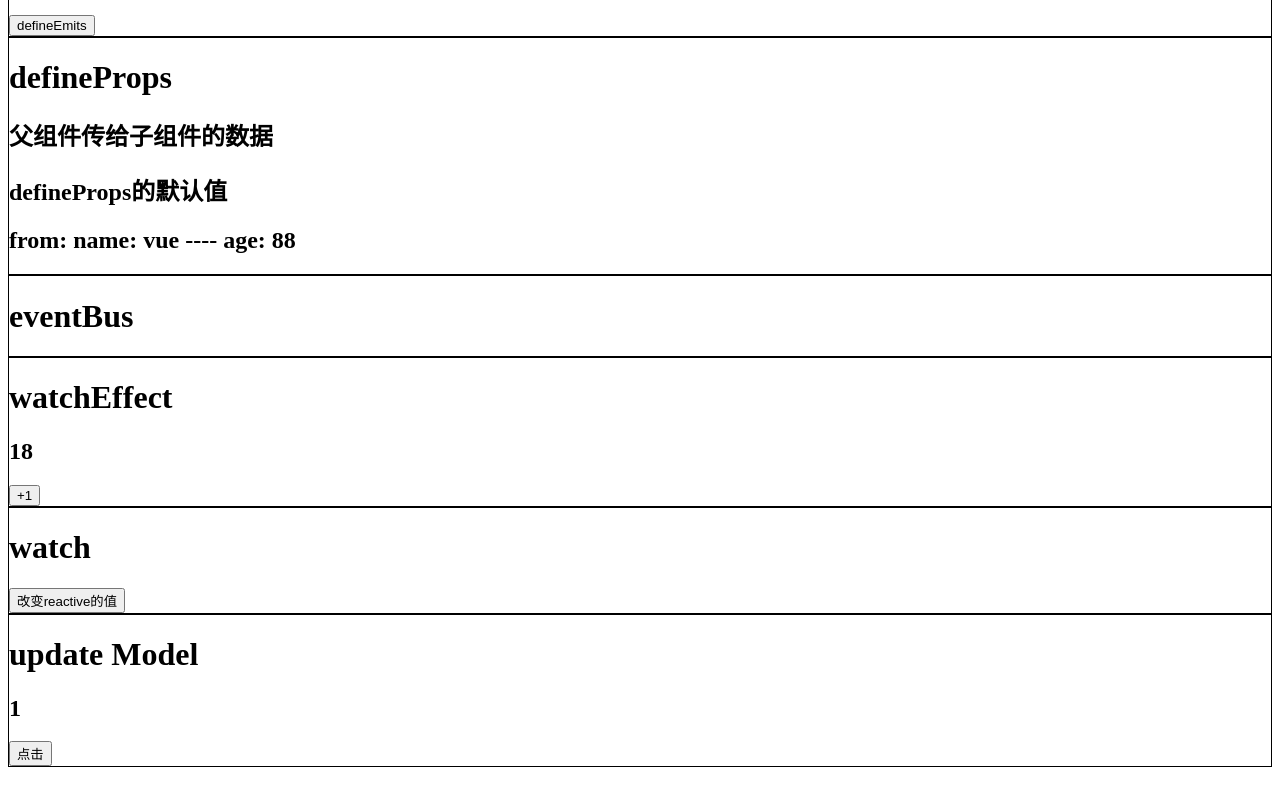
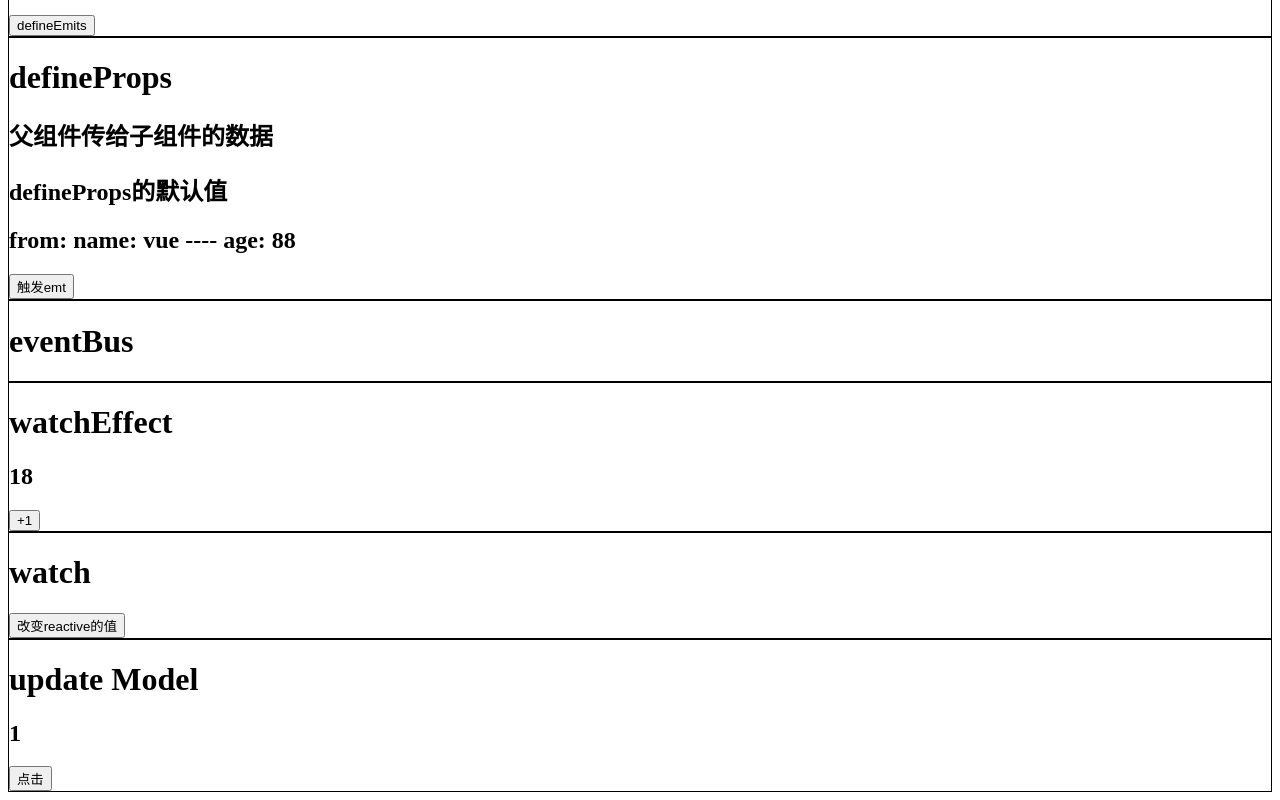
Before and after one commit to Minori-ty/vite-ts-module, a Vue app: page /#/ in a window 1280 px wide. Shown: the part 3401-4201 px from the top of the page. Before the commit the page ends 4176 px from the top, so only its background shows below. Built offline with nearby package versions, Linux system fonts and the light colour scheme; no server answers.

Commit message:
添加通信方式

```diff
--- a/src/components/Home.vue
+++ b/src/components/Home.vue
@@ -66,12 +66,13 @@
         <Son ref="RefDom" />
     </div>
     <div class="box">
-        <defineEmits @emits="emit" />
+        <defineEmits @emits="fatherFn" />
     </div>
     <div class="box">
         <defineProps
             msg="父组件传给子组件的数据"
             :form="{ name: 'vue', age: 88 }"
+            :emt="fatherFn"
         />
     </div>
     <div class="box">
@@ -149,7 +150,7 @@ const evebtbus = () => {
     emitter.emit('eventbus', { age: 12 })
 }
 
-const emit = (data: number) => {
+const fatherFn = (data: number) => {
     console.log('接收到了子组件传过来的数据', data)
 }
 
--- a/src/components/defineEmits.vue
+++ b/src/components/defineEmits.vue
@@ -11,7 +11,7 @@ interface emitType {
 const emits = defineEmits<emitType>()
 
 const fn = () => {
-    emits('ws', '27')
+    emits('emits', 27)
 }
 </script>
 <style></style>
--- a/src/components/defineProps.vue
+++ b/src/components/defineProps.vue
@@ -5,6 +5,7 @@
     <h2>
         {{ `from: name: ${form.name} ---- age: ${form?.age}` }}
     </h2>
+    <button @click="handle">触发emt</button>
 </template>
 <script setup lang="ts">
 // import { PropType } from 'vue'
@@ -12,14 +13,17 @@ interface Props {
     msg: string
     form: Form
     vue?: string
+    emt: (data: number) => void
 }
 
 interface Form {
     name: string
     age?: number
 }
-
-withDefaults(defineProps<Props>(), {
+const handle = () => {
+    prop.emt(235)
+}
+const prop = withDefaults(defineProps<Props>(), {
     vue: 'defineProps的默认值',
     form: () => {
         return {
```
